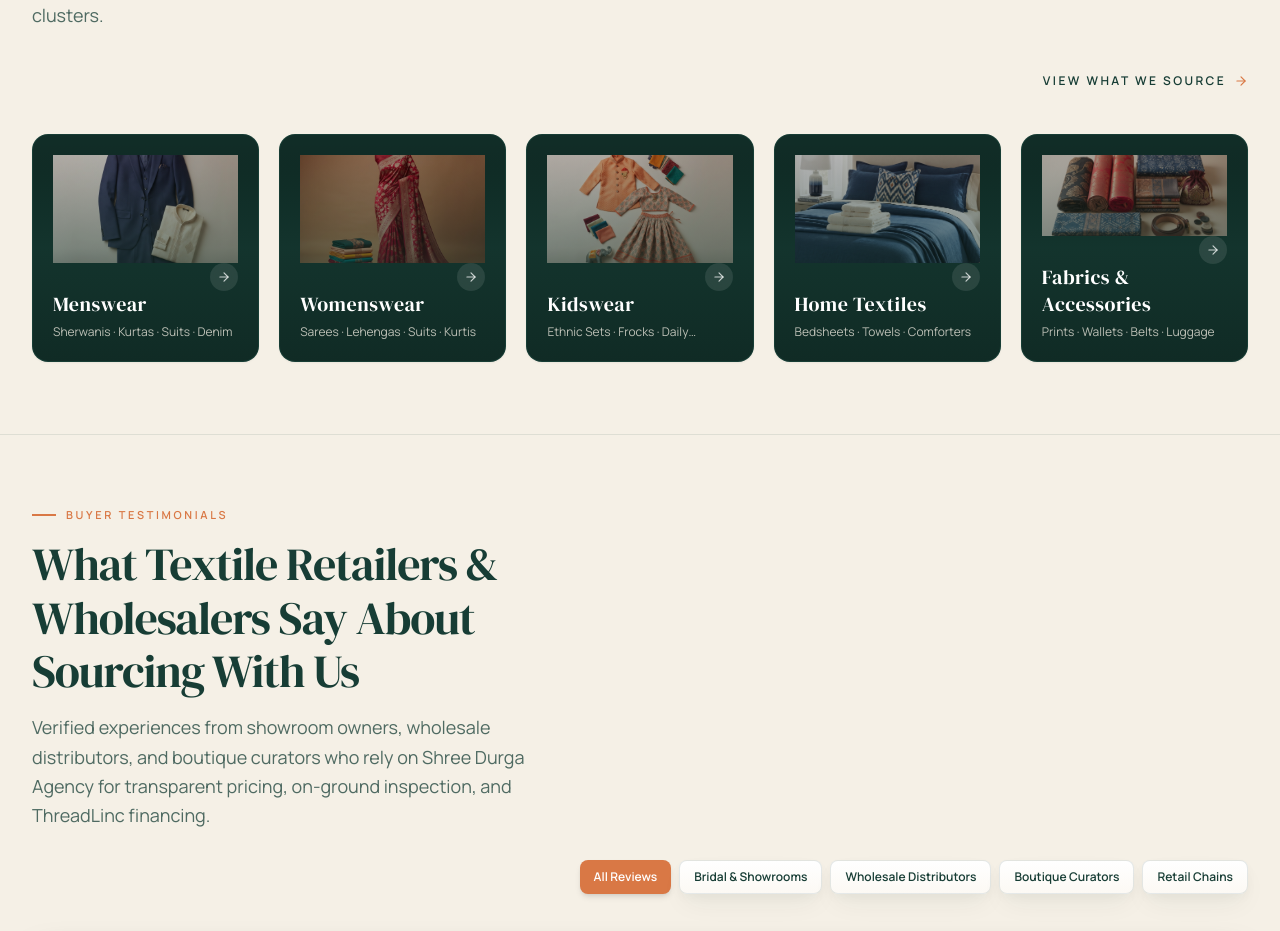
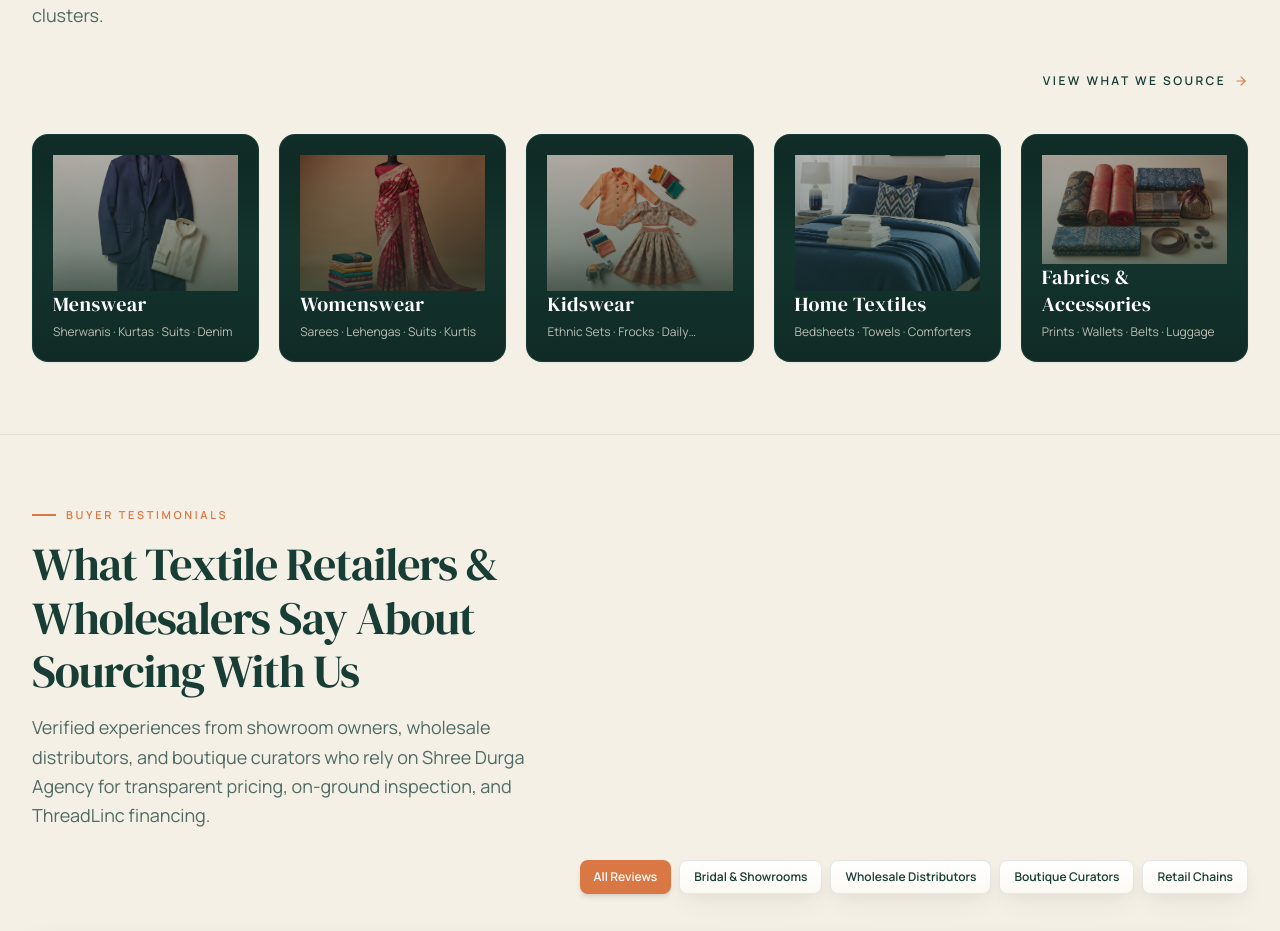
Before and after one commit to Dx1100/shree-dusrga-agency-minimal, a React (Vite) app: page / in a window 1280 px wide. Shown: the part 3061-3992 px from the top of the page. Built offline with nearby package versions, Linux system fonts and the light colour scheme.

Commit message:
style(homepage): remove orphan top-corner arrows and empty gap from What We Source cards

```diff
--- a/src/components/sections/BusinessShowcaseSection.tsx
+++ b/src/components/sections/BusinessShowcaseSection.tsx
@@ -73,7 +73,7 @@ export const BusinessShowcaseSection: React.FC<BusinessShowcaseSectionProps> = (
               <div
                 key={biz.id}
                 onClick={() => onNavigate(`/what-we-source/${biz.slug}`)}
-                className="group relative aspect-square rounded-2xl overflow-hidden cursor-pointer shadow-xs hover:shadow-xl transition-all duration-500 bg-[#173D35] flex flex-col justify-between p-4 sm:p-5 last:col-span-2 sm:last:col-span-1 lg:last:col-span-1 border border-[#173D35]/10"
+                className="group relative aspect-square rounded-2xl overflow-hidden cursor-pointer shadow-xs hover:shadow-xl transition-all duration-500 bg-[#173D35] flex flex-col justify-end p-4 sm:p-5 last:col-span-2 sm:last:col-span-1 lg:last:col-span-1 border border-[#173D35]/10"
               >
                 {/* Full-Bleed Background Image with Micro Zoom */}
                 <ImageWithFallback
@@ -88,13 +88,6 @@ export const BusinessShowcaseSection: React.FC<BusinessShowcaseSectionProps> = (
 
                 {/* Terracotta Top Accent Glow */}
                 <div className="absolute top-0 left-0 right-0 h-[2px] bg-gradient-to-r from-transparent via-[#D97845] to-transparent opacity-0 group-hover:opacity-100 transition-opacity duration-500" />
-
-                {/* Top Corner Micro Action */}
-                <div className="relative z-10 flex items-center justify-end">
-                  <span className="w-6 h-6 sm:w-7 sm:h-7 rounded-full bg-white/10 backdrop-blur-md flex items-center justify-center text-white/75 group-hover:text-white group-hover:bg-[#D97845] group-hover:translate-x-0.5 group-hover:-translate-y-0.5 transition-all duration-300">
-                    <ArrowRight className="w-3 h-3 sm:w-3.5 sm:h-3.5" />
-                  </span>
-                </div>
 
                 {/* Bottom Content: Title & Curated 1-Line Items */}
                 <div className="relative z-10 space-y-1">
```
